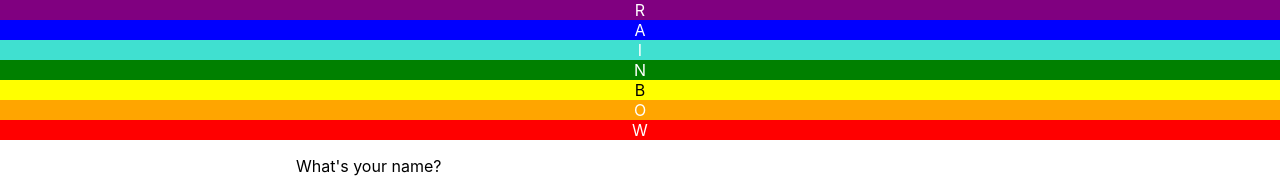
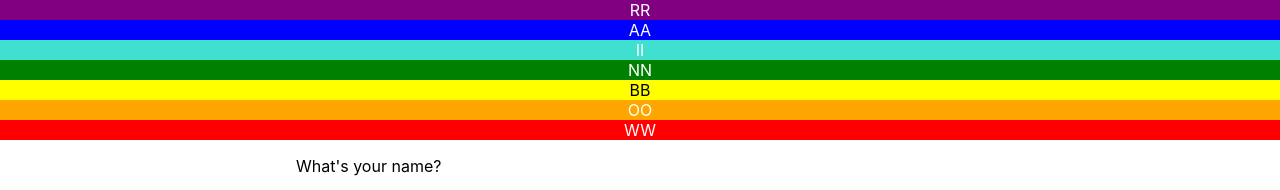
Before and after one commit to jean2978/manifesto, a React (Create React App) app: page / in a window 1280 px wide. Shown: the top 190 px of the page. Built offline with nearby package versions, Linux system fonts and the light colour scheme.

Commit message:
fixade namner på komponenten Jesper

```diff
--- a/src/Components/Patrik.tsx
+++ b/src/Components/Patrik.tsx
@@ -8,31 +8,31 @@ export const Patrik: React.FC = () => {
         <motion.div
               whileTap={{ scale: 0.3 }}
               style={{backgroundColor: 'purple', color: 'white', textAlign: 'center', }}
-        >R</motion.div>
+        >RR</motion.div>
         <motion.div
               whileTap={{ scale: 0.3 }}
               style={{backgroundColor: 'blue', color: 'white', textAlign: 'center', }}
-        >A</motion.div>
+        >AA</motion.div>
         <motion.div
               whileTap={{ scale: 0.3 }}
               style={{backgroundColor: 'turquoise', color: 'white', textAlign: 'center', }}
-        >I</motion.div>
+        >II</motion.div>
         <motion.div
               whileTap={{ scale: 0.3 }}
               style={{backgroundColor: 'green', color: 'white', textAlign: 'center', }}
-        >N</motion.div>
+        >NN</motion.div>
         <motion.div
               whileTap={{ scale: 0.3 }}
               style={{backgroundColor: 'yellow', color: 'black', textAlign: 'center', }}
-        >B</motion.div>
+        >BB</motion.div>
         <motion.div
               whileTap={{ scale: 0.3 }}
               style={{backgroundColor: 'orange', color: 'white', textAlign: 'center', }}
-        >O</motion.div>
+        >OO</motion.div>
         <motion.div
               whileTap={{ scale: 0.3 }}
               style={{backgroundColor: 'red', color: 'white', textAlign: 'center', }}
-        >W</motion.div>
+        >WW</motion.div>
         </>
     )
 }
```
